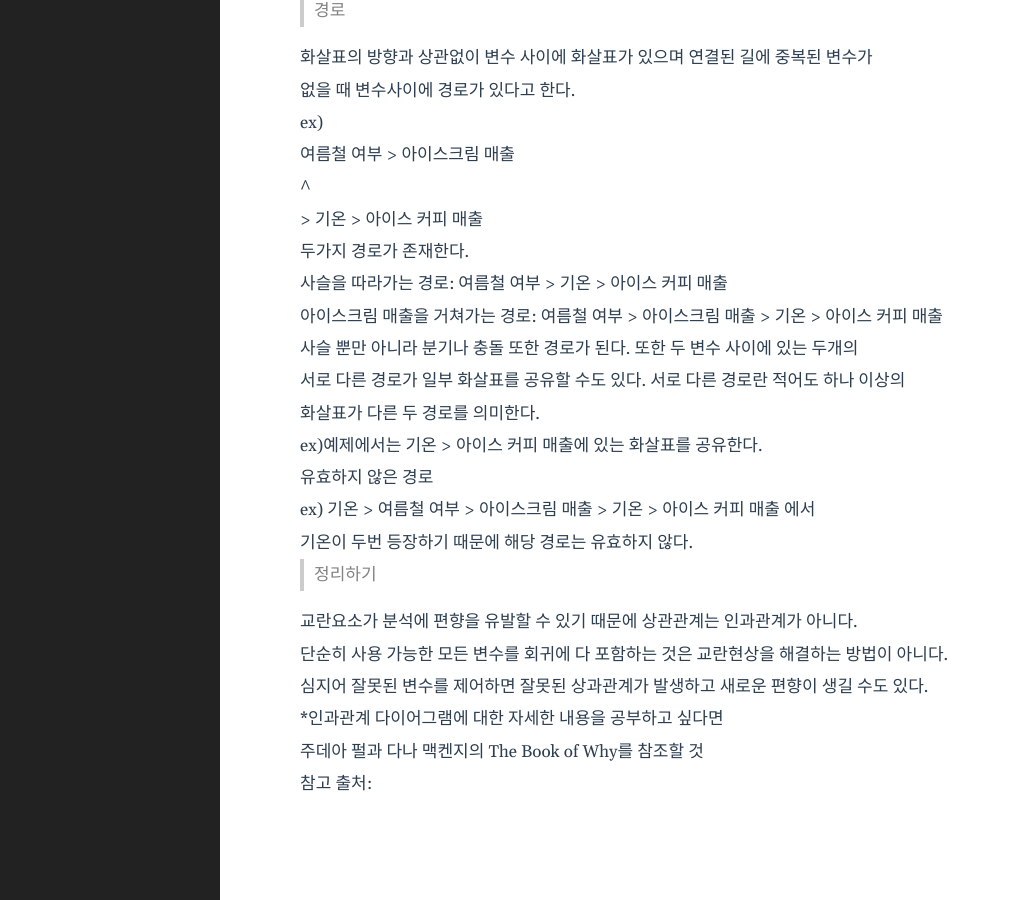
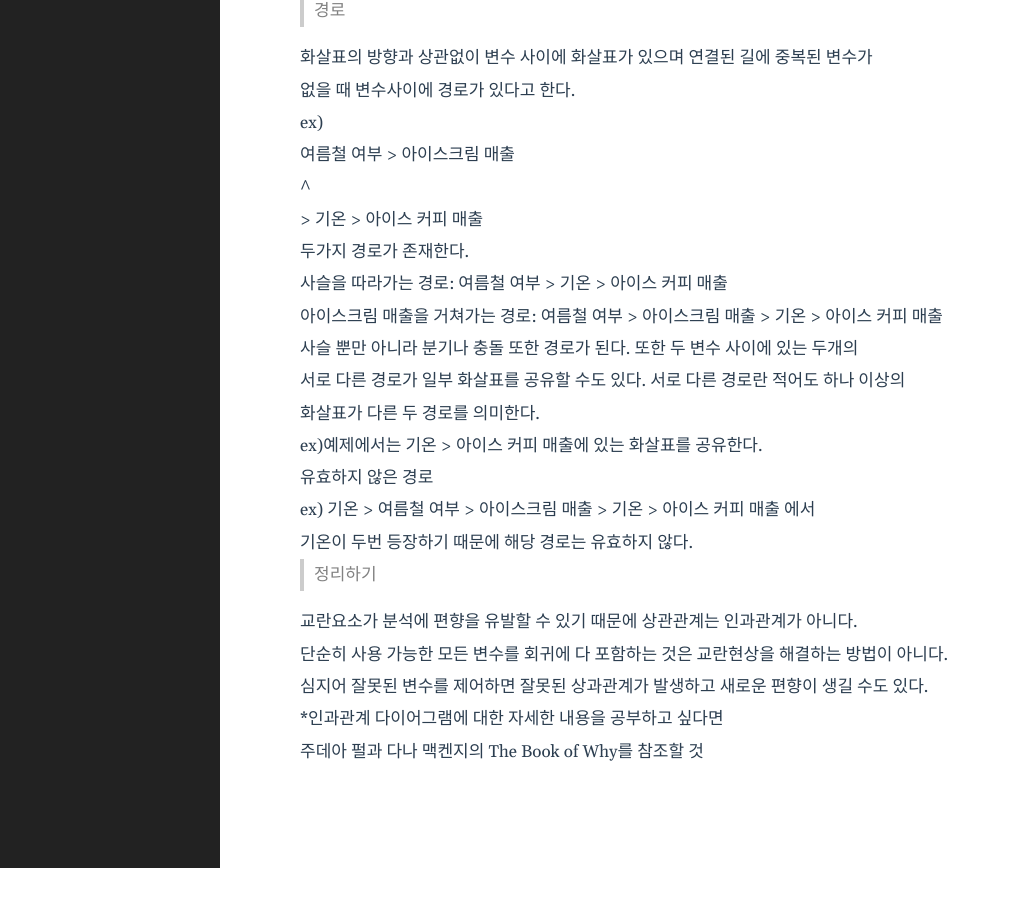
Before and after one commit to shina1221/shina1221.github.io, a Jekyll site: the page built from _posts/도서/행동 데이터 분석/2023-08-21-인과관계 다이어그램의 일반적인 변환 방법.markdown, in a window 1280 px wide and 900 px high, scrolled down 2223 px. Shown: the whole window, without its empty margins (0-1009 px from the left). Built offline with Jekyll 4.4.1, drawn with Linux system fonts in a browser that asks for light colours; formulas are drawn with MathJax 3; after the commit the page ends 3091 px from its top, so only the background shows below that.

Commit message:
Update 2023-08-21-인과관계 다이어그램의 일반적인 변환 방법.markdown

```diff
--- a/_posts/도서/행동 데이터 분석/2023-08-21-인과관계 다이어그램의 일반적인 변환 방법.markdown
+++ b/_posts/도서/행동 데이터 분석/2023-08-21-인과관계 다이어그램의 일반적인 변환 방법.markdown
@@ -108,8 +108,3 @@ ex) 기온 > 여름철 여부 > 아이스크림 매출 > 기온 > 아이스 커
 심지어 잘못된 변수를 제어하면 잘못된 상과관계가 발생하고 새로운 편향이 생길 수도 있다.
 *인과관계 다이어그램에 대한 자세한 내용을 공부하고 싶다면
 주데아 펄과 다나 맥켄지의 The Book of Why를 참조할 것
-
-
-
-
-참고 출처:
```
